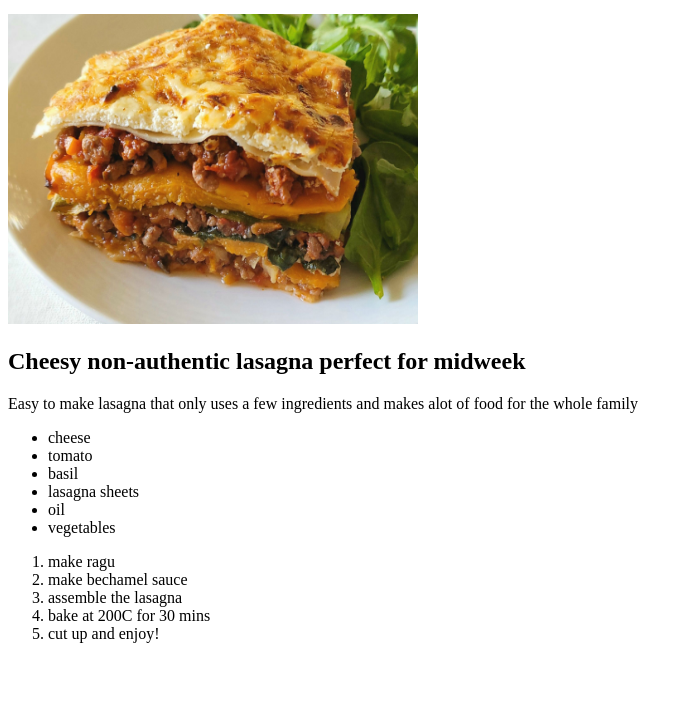
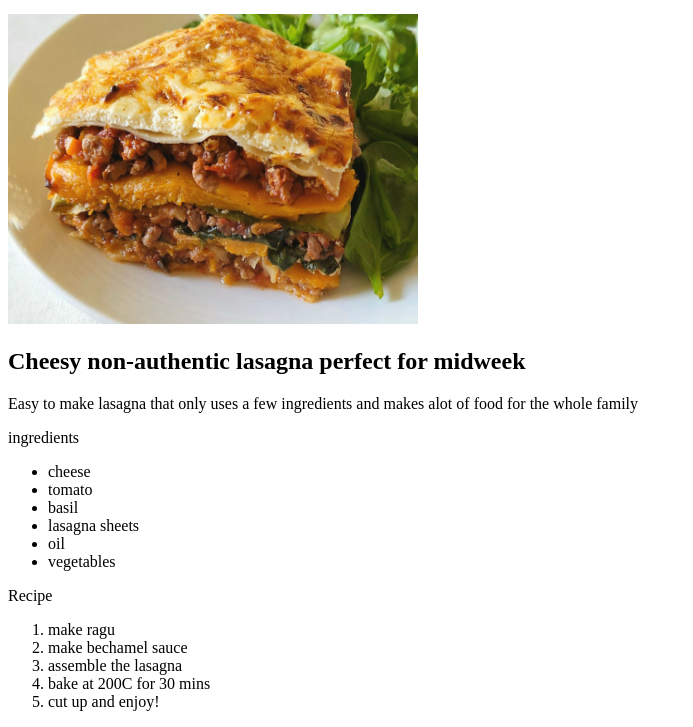
Before and after one commit to ZestyTea/odin_recipes, a plain HTML site: page pages/lasagna.html in a window 1280 px wide. Shown: the part 100-827 px from the top of the page, without its empty margins (0-693 px from the left). Before the commit the page ends 800 px from the top, so only its background shows below. Drawn offline with Linux system fonts and the light colour scheme.

Commit message:
added headlines for recipe and ingredients

```diff
--- a/pages/lasagna.html
+++ b/pages/lasagna.html
@@ -11,7 +11,7 @@
     <img src="../images/healthy-lasagne-with-ricotta-180850-2.jpg" alt="Good looking Lasagna" height="310" width="410">
     <h2>Cheesy non-authentic lasagna perfect for midweek</h2>
     <p>Easy to make lasagna that only uses a few ingredients and makes alot of food for the whole family</p>
-
+    <p>ingredients</p>
     <ul>
         <li>cheese</li>
         <li>tomato</li>
@@ -20,6 +20,7 @@
         <li>oil</li>
         <li>vegetables</li>
     </ul>
+    <p>Recipe</p>
     <ol>
         <li>make ragu</li>
         <li>make bechamel sauce</li>
```
